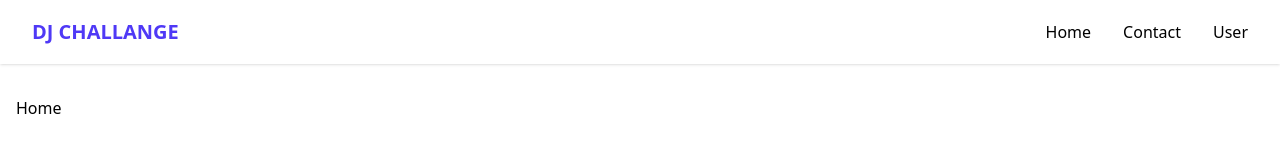
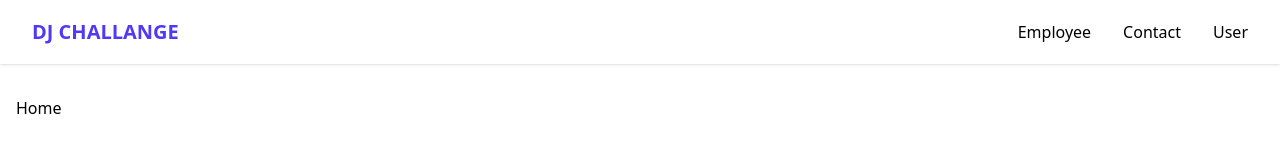
Before and after one commit to danieljacquin/employee-management-system-frontend, a React (Vite) app: page / in a window 1280 px wide. Shown: the top 160 px of the page. Built offline with nearby package versions, Linux system fonts and the light colour scheme.

Commit message:
fix(ui): rename Home to Employee in navbar

```diff
--- a/src/shared/components/navigation/Navbar.tsx
+++ b/src/shared/components/navigation/Navbar.tsx
@@ -10,7 +10,7 @@ const Navbar = () => {
           </div>
 
           <div className="hidden sm:flex sm:space-x-8">
-            <NavLink to="">Home</NavLink>
+            <NavLink to="">Employee</NavLink>
             <NavLink to="contact">Contact</NavLink>
             <NavLink to="user">User</NavLink>
           </div>
```
